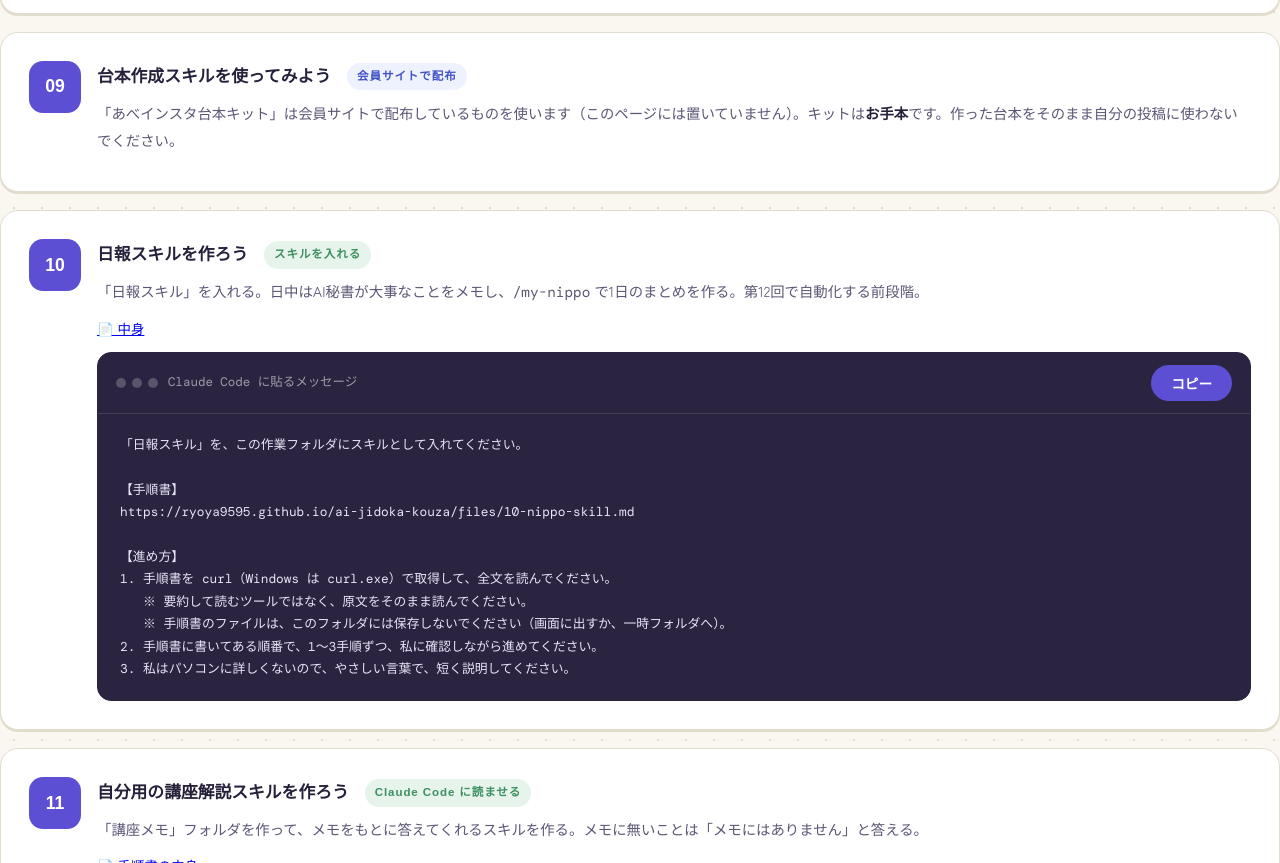
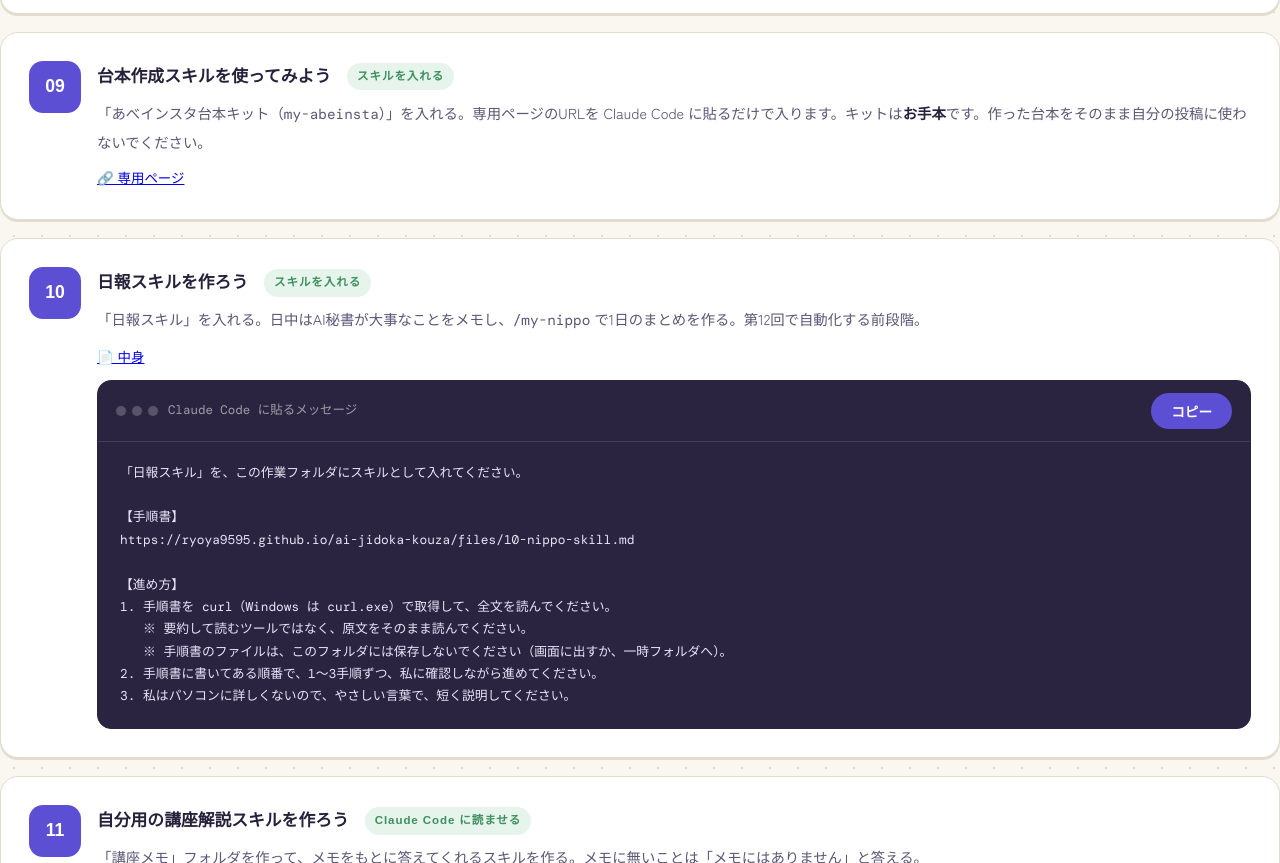
Before and after one commit to ryoya9595/ai-jidoka-kouza, a plain HTML site: page index.html in a window 1280 px wide. Shown: the part 4986-5849 px from the top of the page. Drawn offline with nearby package versions, Linux system fonts and the light colour scheme; a web font is replaced by a local one.

Commit message:
第9回：あべインスタ台本キットの専用ページにリンク

```diff
--- a/index.html
+++ b/index.html
@@ -167,8 +167,9 @@
   <div class="card lesson" data-no="09">
     <div class="no">09</div>
     <div class="body">
-      <h3>台本作成スキルを使ってみよう <span class="kind ext">会員サイトで配布</span></h3>
-      <p>「あべインスタ台本キット」は会員サイトで配布しているものを使います（このページには置いていません）。キットは<strong>お手本</strong>です。作った台本をそのまま自分の投稿に使わないでください。</p>
+      <h3>台本作成スキルを使ってみよう <span class="kind ai">スキルを入れる</span></h3>
+      <p>「あべインスタ台本キット（<code>my-abeinsta</code>）」を入れる。専用ページのURLを Claude Code に貼るだけで入ります。キットは<strong>お手本</strong>です。作った台本をそのまま自分の投稿に使わないでください。</p>
+      <div class="links"><a href="https://ryoya9595.github.io/abe-insta-kit/" target="_blank" rel="noopener">🔗 専用ページ</a></div>
     </div>
   </div>
 
```
